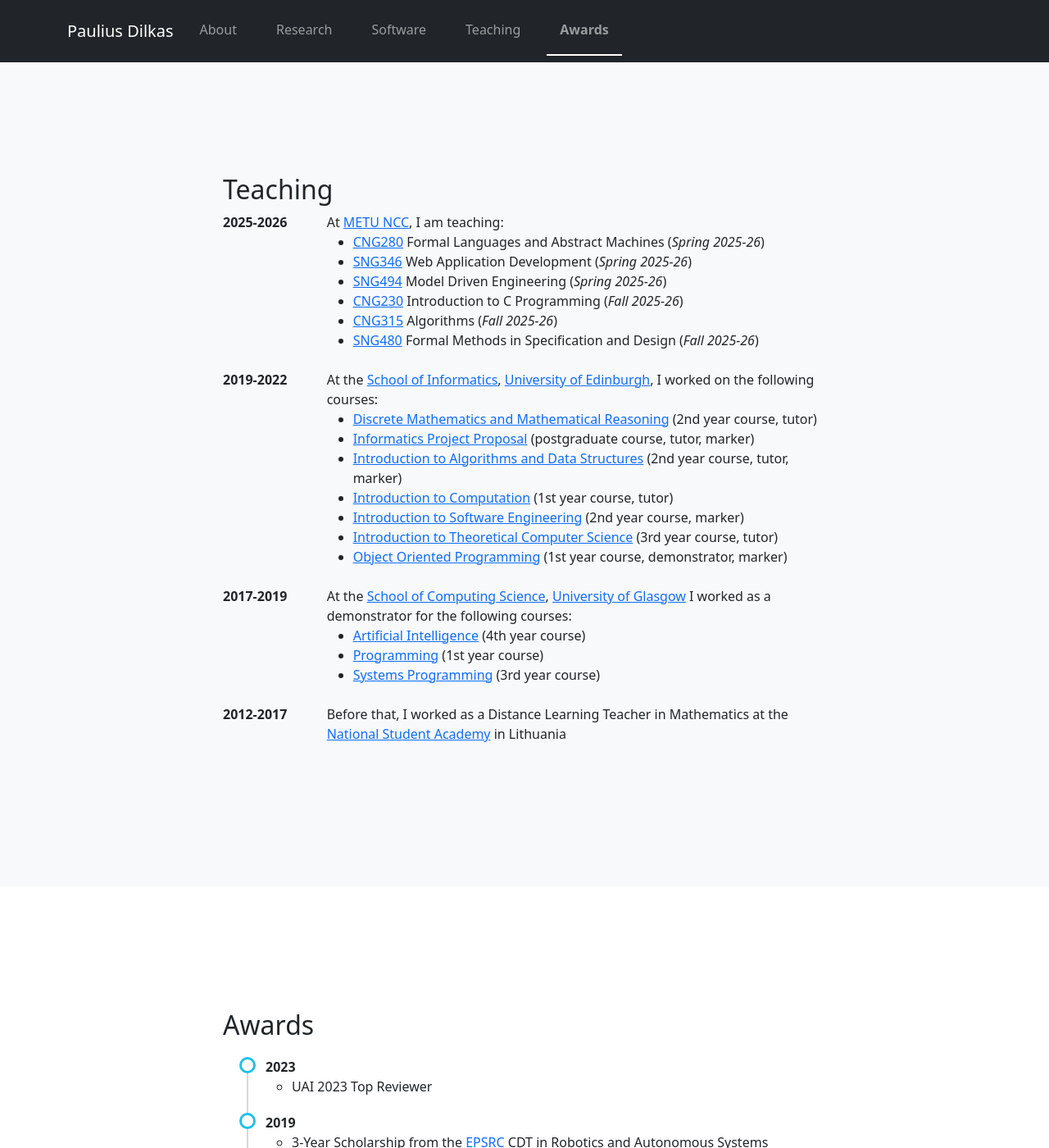
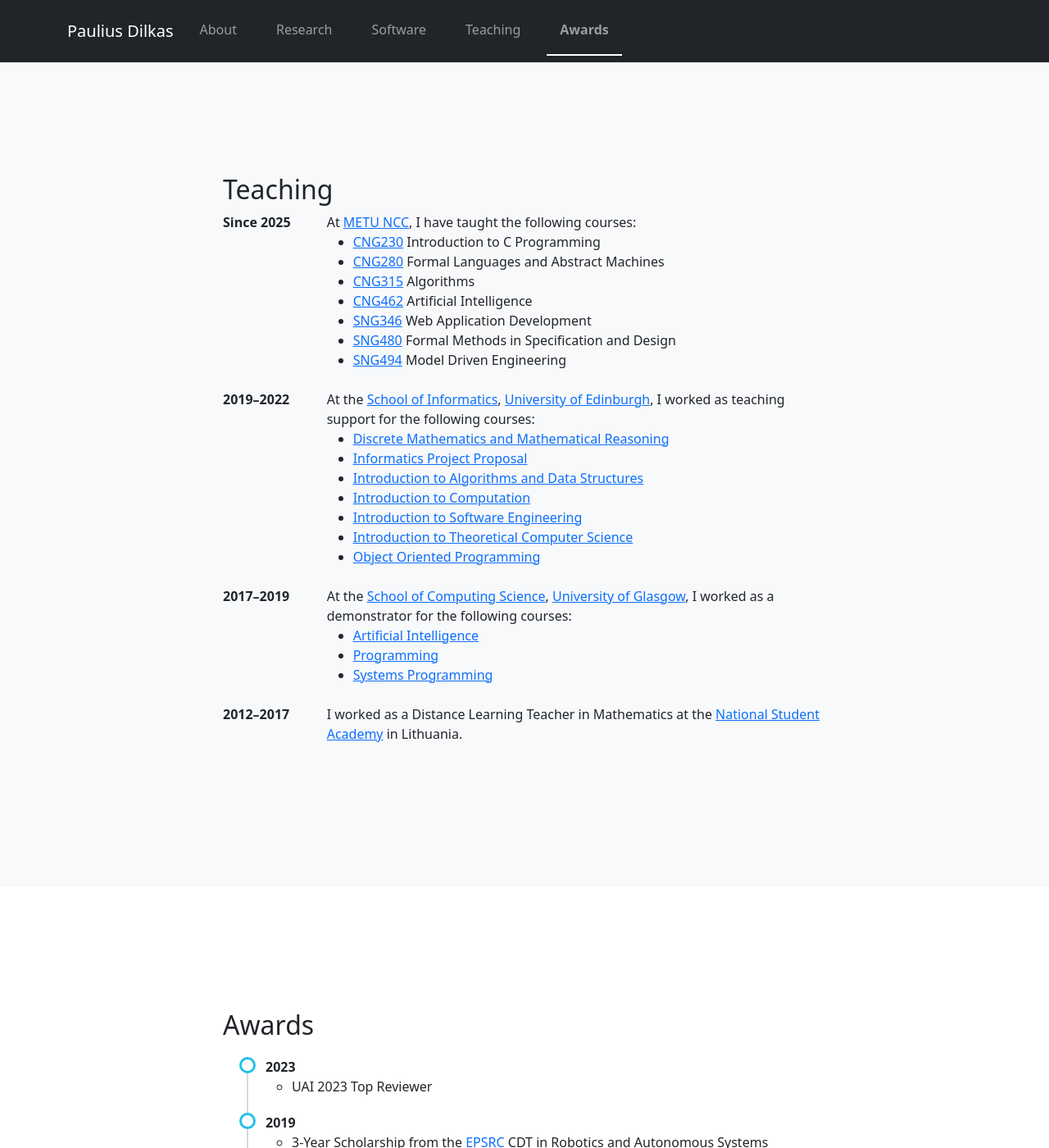
Before and after one commit to dilkas/dilkas.github.io, a Jekyll site: the page built from index.html, in a window 1280 px wide and 1400 px high, scrolled down 4012 px. Shown: the whole window at 82% size. Built offline with Jekyll 4.4.1, drawn with Linux system fonts in a browser that asks for light colours; nearby versions of some CDN libraries.

Commit message:
Update the teaching section

```diff
--- a/index.html
+++ b/index.html
@@ -210,43 +210,51 @@ layout: default
         <div class="row">
             <div class="col-lg-8 mx-auto">
                 <h2>Teaching</h2>
+
                 <dl class="row">
-                    <dt class="col-sm-2">2025-2026</dt>
+                    <dt class="col-sm-2">Since 2025</dt>
                     <dd class="col-sm-10">
-                        At <a href="https://ncc.metu.edu.tr/">METU NCC</a>, I am teaching:
+                        At <a href="https://ncc.metu.edu.tr/">METU NCC</a>, I have taught the following courses:
                         <ul>
-                            <li><a href="https://catalog.metu.edu.tr/course.php?course_code=3550280">CNG280</a> Formal Languages and Abstract Machines (<span class="fst-italic">Spring 2025-26</span>)</li>
-                            <li><a href="https://catalog.metu.edu.tr/course.php?course_code=3890346">SNG346</a> Web Application Development (<span class="fst-italic">Spring 2025-26</span>)</li>
-                            <li><a href="https://catalog.metu.edu.tr/course.php?course_code=3890494">SNG494</a> Model Driven Engineering (<span class="fst-italic">Spring 2025-26</span>)</li>
-                            <li><a href="https://catalog.metu.edu.tr/course.php?course_code=3550230">CNG230</a> Introduction to C Programming (<span class="fst-italic">Fall 2025-26</span>)</li>
-                            <li><a href="https://catalog.metu.edu.tr/course.php?course_code=3550315">CNG315</a> Algorithms (<span class="fst-italic">Fall 2025-26</span>)</li>
-                            <li><a href="https://catalog.metu.edu.tr/course.php?course_code=3890480">SNG480</a> Formal Methods in Specification and Design (<span class="fst-italic">Fall 2025-26</span>)</li>
+                            <li><a href="https://catalog.metu.edu.tr/course.php?course_code=3550230">CNG230</a> Introduction to C Programming</li>
+                            <li><a href="https://catalog.metu.edu.tr/course.php?course_code=3550280">CNG280</a> Formal Languages and Abstract Machines</li>
+                            <li><a href="https://catalog.metu.edu.tr/course.php?course_code=3550315">CNG315</a> Algorithms</li>
+                            <li><a href="https://catalog.metu.edu.tr/course.php?course_code=3550462">CNG462</a> Artificial Intelligence</li>
+                            <li><a href="https://catalog.metu.edu.tr/course.php?course_code=3890346">SNG346</a> Web Application Development</li>
+                            <li><a href="https://catalog.metu.edu.tr/course.php?course_code=3890480">SNG480</a> Formal Methods in Specification and Design</li>
+                            <li><a href="https://catalog.metu.edu.tr/course.php?course_code=3890494">SNG494</a> Model Driven Engineering</li>
                         </ul>
                     </dd>
-                    <dt class="col-sm-2">2019-2022</dt>
+
+                    <dt class="col-sm-2">2019–2022</dt>
                     <dd class="col-sm-10">
-                        At the <a href="https://www.ed.ac.uk/informatics/">School of Informatics</a>, <a href="https://www.ed.ac.uk/">University of Edinburgh</a>, I worked on the following courses:
+                        At the <a href="https://www.ed.ac.uk/informatics/">School of Informatics</a>, <a href="https://www.ed.ac.uk/">University of Edinburgh</a>, I worked as teaching support for the following courses:
                         <ul>
-                            <li><a href="http://www.drps.ed.ac.uk/19-20/dpt/cxinfr08023.htm">Discrete Mathematics and Mathematical Reasoning</a> (2nd year course, tutor)</li>
-                            <li><a href="http://www.drps.ed.ac.uk/20-21/dpt/cxinfr11147.htm">Informatics Project Proposal</a> (postgraduate course, tutor, marker)</li>
-                            <li><a href="http://www.drps.ed.ac.uk/20-21/dpt/cxinfr08026.htm">Introduction to Algorithms and Data Structures</a> (2nd year course, tutor, marker)</li>
-                            <li><a href="http://www.drps.ed.ac.uk/20-21/dpt/cxinfr08025.htm">Introduction to Computation</a> (1st year course, tutor)</li>
-                            <li><a href="http://www.drps.ed.ac.uk/19-20/dpt/cxinfr08019.htm">Introduction to Software Engineering</a> (2nd year course, marker)</li>
-                            <li><a href="http://www.drps.ed.ac.uk/21-22/dpt/cxinfr10059.htm">Introduction to Theoretical Computer Science</a> (3rd year course, tutor)</li>
-                            <li><a href="http://www.drps.ed.ac.uk/19-20/dpt/cxinfr08029.htm">Object Oriented Programming</a> (1st year course, demonstrator, marker)</li>
+                            <li><a href="http://www.drps.ed.ac.uk/19-20/dpt/cxinfr08023.htm">Discrete Mathematics and Mathematical Reasoning</a></li>
+                            <li><a href="http://www.drps.ed.ac.uk/20-21/dpt/cxinfr11147.htm">Informatics Project Proposal</a></li>
+                            <li><a href="http://www.drps.ed.ac.uk/20-21/dpt/cxinfr08026.htm">Introduction to Algorithms and Data Structures</a></li>
+                            <li><a href="http://www.drps.ed.ac.uk/20-21/dpt/cxinfr08025.htm">Introduction to Computation</a></li>
+                            <li><a href="http://www.drps.ed.ac.uk/19-20/dpt/cxinfr08019.htm">Introduction to Software Engineering</a></li>
+                            <li><a href="http://www.drps.ed.ac.uk/21-22/dpt/cxinfr10059.htm">Introduction to Theoretical Computer Science</a></li>
+                            <li><a href="http://www.drps.ed.ac.uk/19-20/dpt/cxinfr08029.htm">Object Oriented Programming</a></li>
                         </ul>
                     </dd>
-                    <dt class="col-sm-2">2017-2019</dt>
+
+                    <dt class="col-sm-2">2017–2019</dt>
                     <dd class="col-sm-10">
-                        At the <a href="https://www.gla.ac.uk/schools/computing/">School of Computing Science</a>, <a href="https://www.gla.ac.uk/">University of Glasgow</a> I worked as a demonstrator for the following courses:
+                        At the <a href="https://www.gla.ac.uk/schools/computing/">School of Computing Science</a>, <a href="https://www.gla.ac.uk/">University of Glasgow</a>, I worked as a demonstrator for the following courses:
                         <ul>
-                            <li><a href="https://www.gla.ac.uk/coursecatalogue/course/?code=COMPSCI4004">Artificial Intelligence</a> (4th year course)</li>
-                            <li><a href="https://www.gla.ac.uk/coursecatalogue/course/?code=COMPSCI1001">Programming</a> (1st year course)</li>
-                            <li><a href="https://www.gla.ac.uk/coursecatalogue/course/?code=COMPSCI4081">Systems Programming</a> (3rd year course)</li>
+                            <li><a href="https://www.gla.ac.uk/coursecatalogue/course/?code=COMPSCI4004">Artificial Intelligence</a></li>
+                            <li><a href="https://www.gla.ac.uk/coursecatalogue/course/?code=COMPSCI1001">Programming</a></li>
+                            <li><a href="https://www.gla.ac.uk/coursecatalogue/course/?code=COMPSCI4081">Systems Programming</a></li>
                         </ul>
                     </dd>
-                    <dt class="col-sm-2">2012-2017</dt>
-                    <dd class="col-sm-10">Before that, I worked as a Distance Learning Teacher in Mathematics at the <a href="https://www.nmakademija.lt/">National Student Academy</a> in Lithuania</dd>
+
+                    <dt class="col-sm-2">2012–2017</dt>
+                    <dd class="col-sm-10">
+                        I worked as a Distance Learning Teacher in Mathematics at the
+                        <a href="https://www.nmakademija.lt/">National Student Academy</a> in Lithuania.
+                    </dd>
                 </dl>
             </div>
         </div>
```
